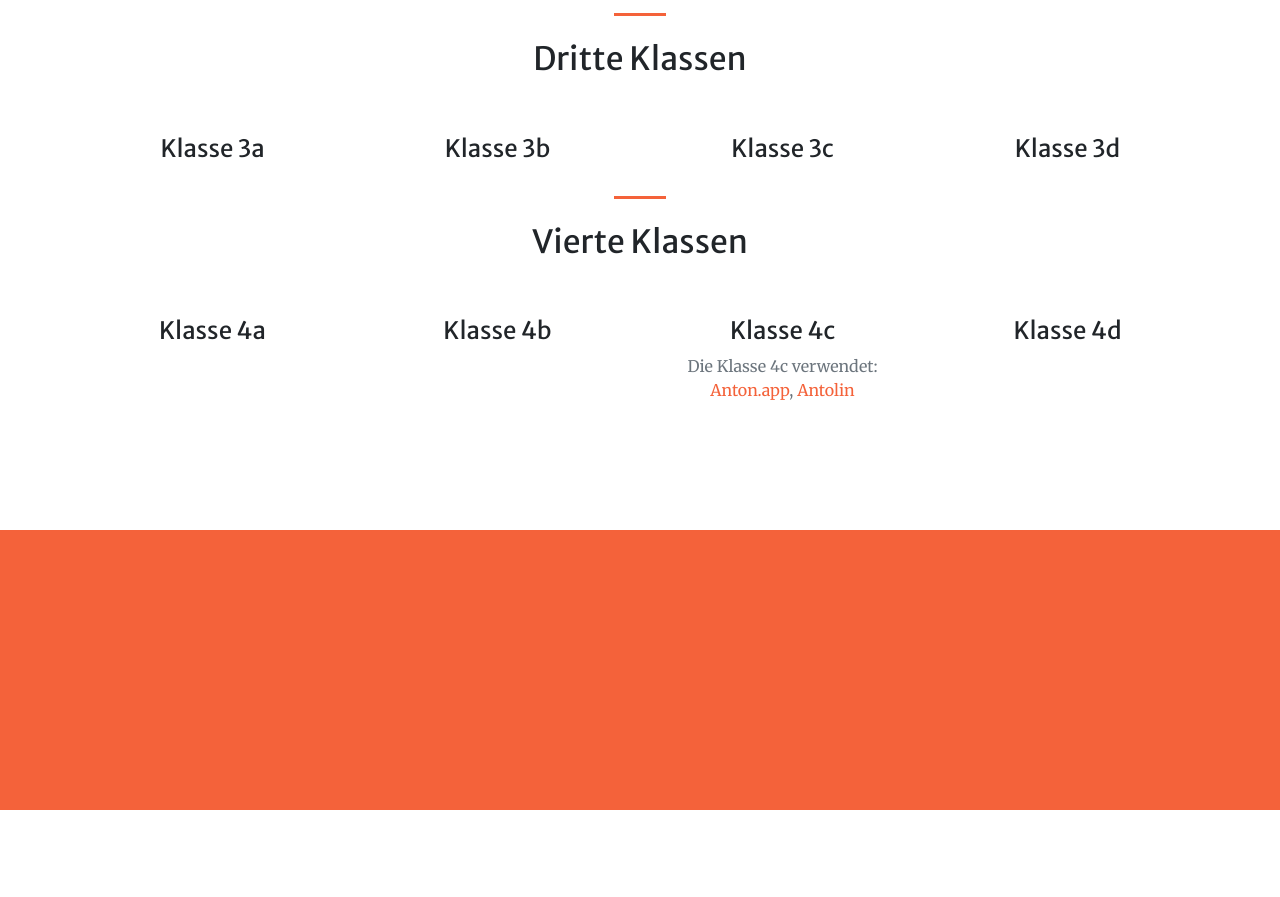
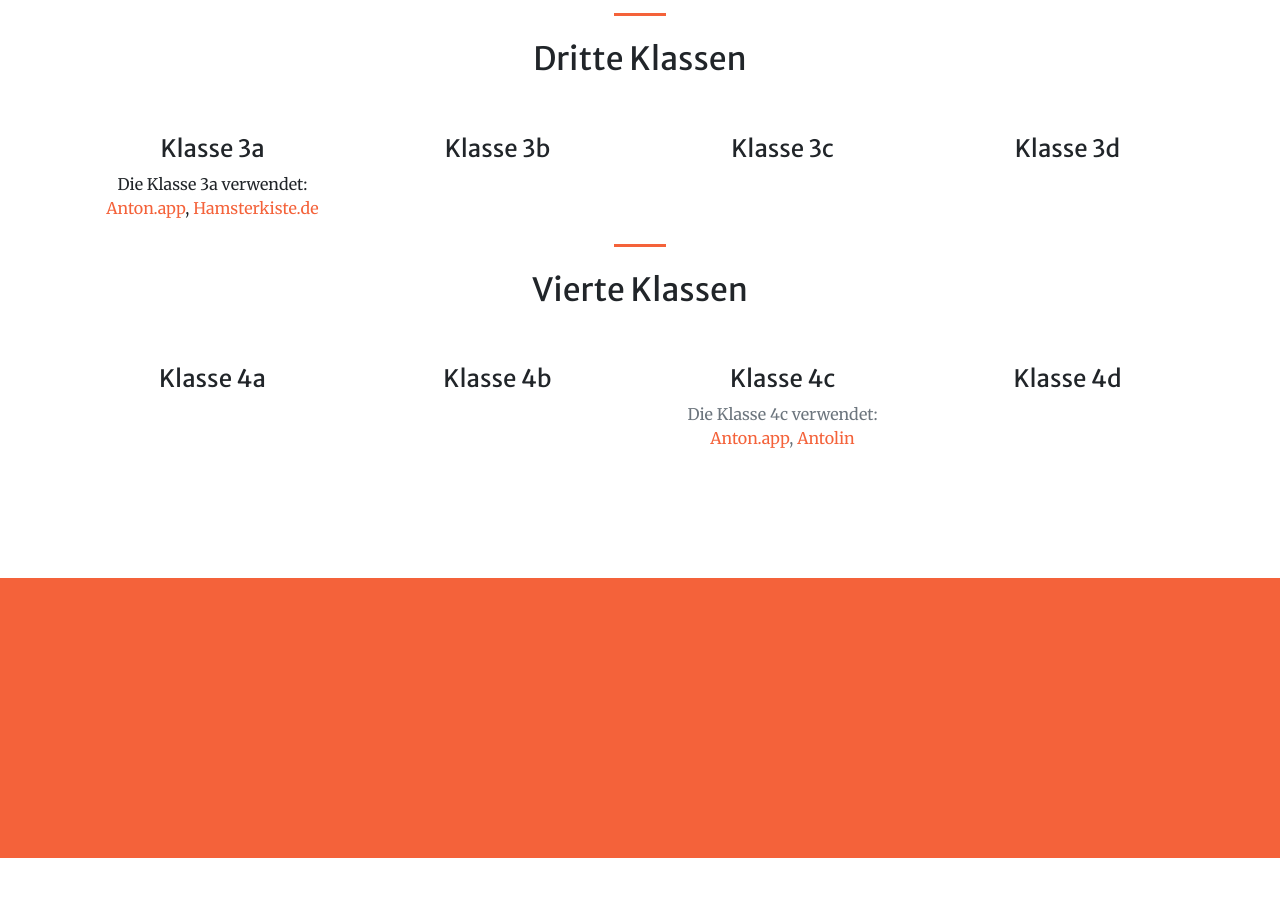
Before and after one commit to elternfuereltern/elternfuereltern.github.io, a plain HTML site: page index.html in a window 1280 px wide. Shown: the part 2720-3617 px from the top of the page. Drawn offline with nearby package versions, Linux system fonts and the light colour scheme.

Commit message:
3a added links in new window

```diff
--- a/index.html
+++ b/index.html
@@ -166,6 +166,9 @@
 				<div class="mt-5">
 					<h3 class="h4 mb-2">Klasse 3a</h3>
 					<p class="text-muted mb-0"><!-- TODO --></p>
+					Die Klasse 3a verwendet:
+					<a target="_blank" href="https://anton.app/" title="Den Zugangscode kann Dir Deine Klassenlehrerin geben.">Anton.app</a>,
+					<a target="_blank" href="https://www.hamsterkiste.de/">Hamsterkiste.de</a>
 				</div>
 			</div>
 			<div class="col-lg-3 col-md-6 text-center">
@@ -209,8 +212,8 @@
 					<h3 class="h4 mb-2">Klasse 4c</h3>
 					<p class="text-muted mb-0">
 						Die Klasse 4c verwendet:
-						<a href="https://anton.app/" title="Den Zugangscode kann Dir Deine Klassenlehrerin geben.">Anton.app</a>,
-						<a href="https://antolin.de/">Antolin</a>
+						<a target="_blank" href="https://anton.app/" title="Den Zugangscode kann Dir Deine Klassenlehrerin geben.">Anton.app</a>,
+						<a target="_blank" href="https://antolin.de/">Antolin</a>
 					</p>
 				</div>
 			</div>
```
